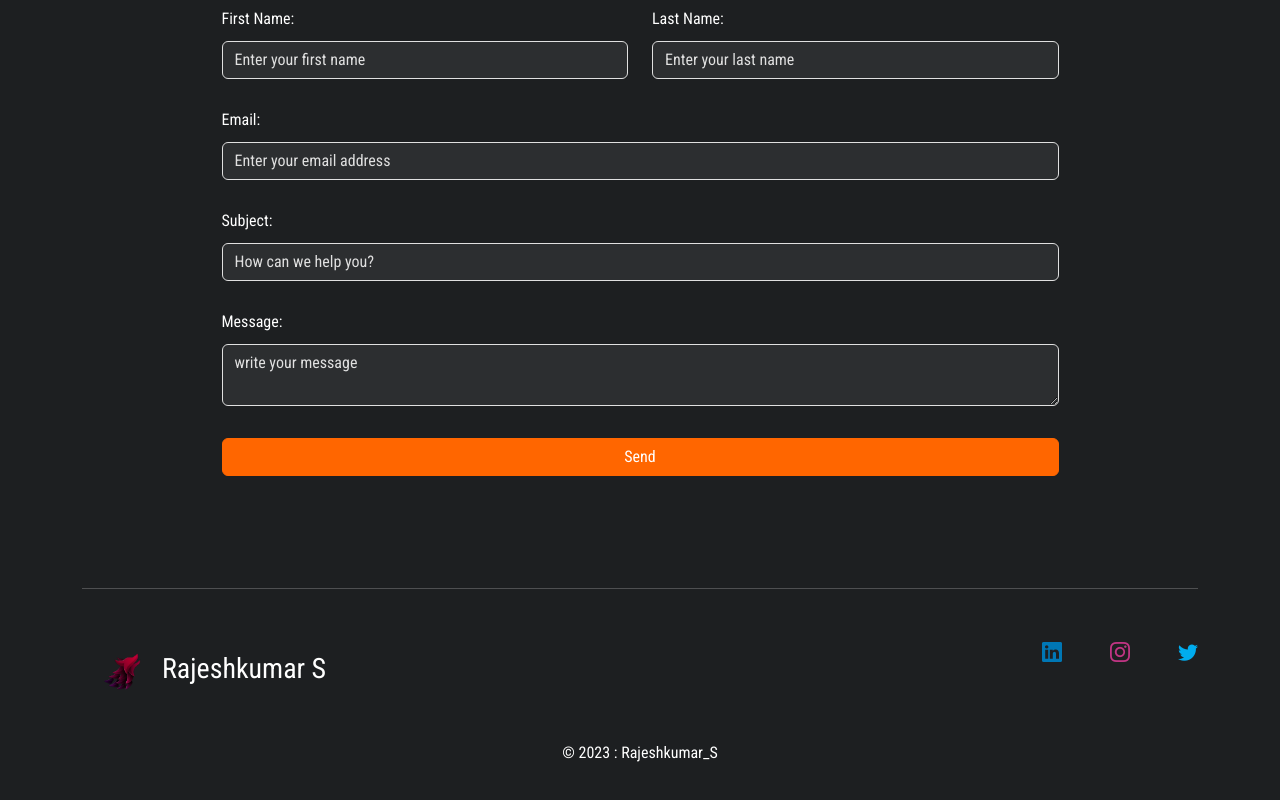
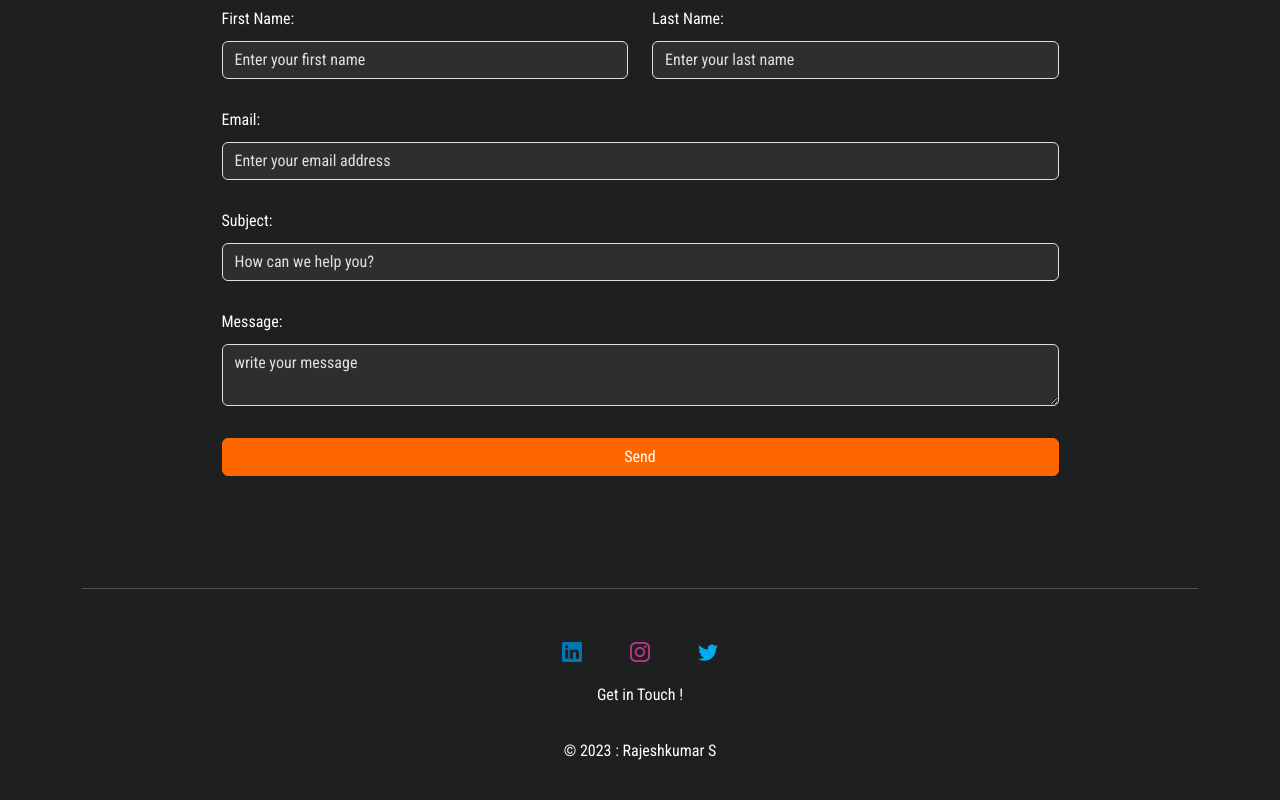
Before and after one commit to Rajeshkumar02/Personal-Portfolio, a React (Create React App) app: page /contact in a window 1280 px wide. Shown: the part 312-1112 px from the top of the page. After the commit the page ends 1091 px from the top, so only its background shows below. Built offline with nearby package versions, Linux system fonts and the light colour scheme.

Commit message:
footer update

```diff
--- a/src/components/features/Blog/Const.js
+++ b/src/components/features/Blog/Const.js
@@ -1,10 +1,10 @@
 import Fake_review_detection from "./Fake_Review";
-import cover from "./Fake_Review/Fake_review.jpg";
+import fake_review from "../../assests/image/Project/Fake_review.jpg";
 import raj from "../../assests/image/Raj_S.png";
 
 const cards = [
   {
-    cover: cover,
+    cover: fake_review,
     title: "Fake Review Detection using Machine Learning",
     text: <Fake_review_detection />,
     labels: ["React Js", "ML"],
--- a/src/components/features/Footer/index.js
+++ b/src/components/features/Footer/index.js
@@ -7,16 +7,7 @@ function Footer() {
     <footer className={`mt-5 ${styles.primary_footer}`}>
       <div className="container">
         <hr className="my-5" />
-        <div className="align-items-center">
-          <div className="row">
-            <div className="col-lg-6">
-              <div className="d-flex flex-row align-items-center justify-content-start justify-content-center justify-content-lg-start">
-                <img src={logo} width="80" height="80" alt="" />
-                <p className="fs-3 primary_txt">Rajeshkumar S</p>
-              </div>
-            </div>
-            <div className="col-lg-6">
-              <div className="d-flex flex-row align-items-center justify-content-end justify-content-center justify-content-lg-end gap-5">
+        <div className="d-flex flex-row align-items-center justify-content-center gap-5">
           <Link
             className="nav-link"
             to="https://www.linkedin.com/in/rajeshkumar2002"
@@ -27,36 +18,28 @@ function Footer() {
             ></span>
           </Link>
 
-                <Link
-                  className="nav-link"
-                  to="https://instagram.com/mr.s.i.x_2k2"
-                >
+          <Link className="nav-link" to="https://instagram.com/mr.s.i.x_2k2">
             <span
               style={{ color: "#C13584", fontSize: "20px" }}
               className="bi bi-instagram"
             ></span>
           </Link>
 
-                <Link
-                  className="nav-link"
-                  to="https://twitter.com/Dev_Rajeshkumar"
-                >
+          <Link className="nav-link" to="https://twitter.com/Dev_Rajeshkumar">
             <span
               style={{ color: "#00acee", fontSize: "20px" }}
               className="bi bi-twitter"
             ></span>
           </Link>
         </div>
-            </div>
-          </div>
-        </div>
+        <p className="fs-6 primary_txt text-center py-3" >Get in Touch !</p>
       </div>
       <div className={styles.secondary_footer}>
         <p
-          className="py-4 primary_txt text-center"
+          className="mb-3 primary_txt text-center"
           style={{ cursor: "pointer" }}
         >
-          © 2023 : Rajeshkumar_S
+          © 2023 : Rajeshkumar S
         </p>
       </div>
     </footer>
```
Also changed, not shown: src/components/features/Blog/Fake_Review/Fake_review.jpg (deleted). Lines whose indentation alone changed are shown as unchanged.
